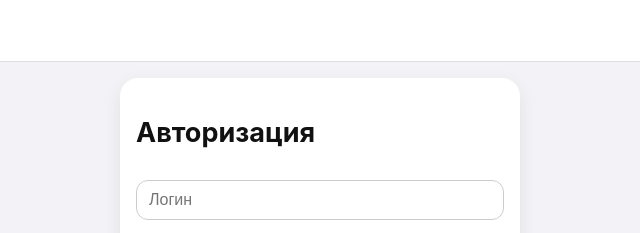
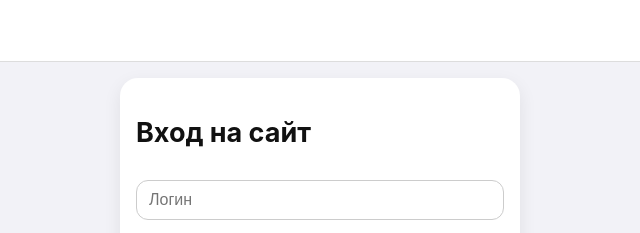
Before and after one commit to snezok444/camp-frontend, a plain HTML site: page index.html in a window 1280 px wide. Shown: the top 233 px of the page, 320-960 px from the left. Drawn offline with Linux system fonts and the light colour scheme.

Commit message:
Update index.html

```diff
--- a/index.html
+++ b/index.html
@@ -2,7 +2,7 @@
 <html lang="ru">
 <head>
     <meta charset="UTF-8">
-    <title>Вход — Лагерь</title>
+    <title>Вход — CAMPlatform</title>
     <link rel="stylesheet" href="style.css">
 </head>
 <body>
@@ -13,7 +13,7 @@
 
 <div class="container" style="grid-template-columns: 1fr; max-width: 400px; margin: 0 auto;">
     <div class="card">
-        <h2>Авторизация</h2>
+        <h2>Вход на сайт</h2>
         <input class="input" id="login" placeholder="Логин">
         <input class="input" id="password" type="password" placeholder="Пароль">
         <button class="btn" onclick="doLogin()">Войти</button>
```
